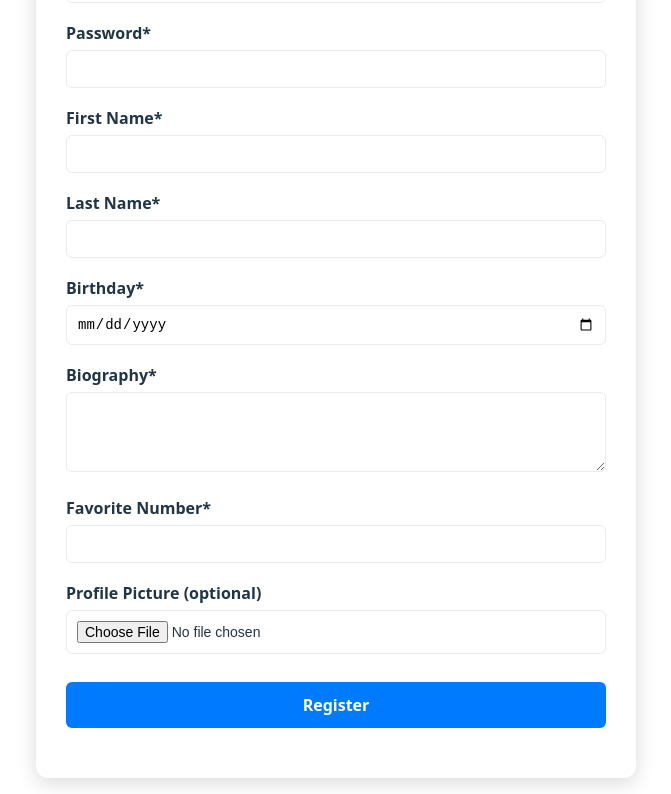
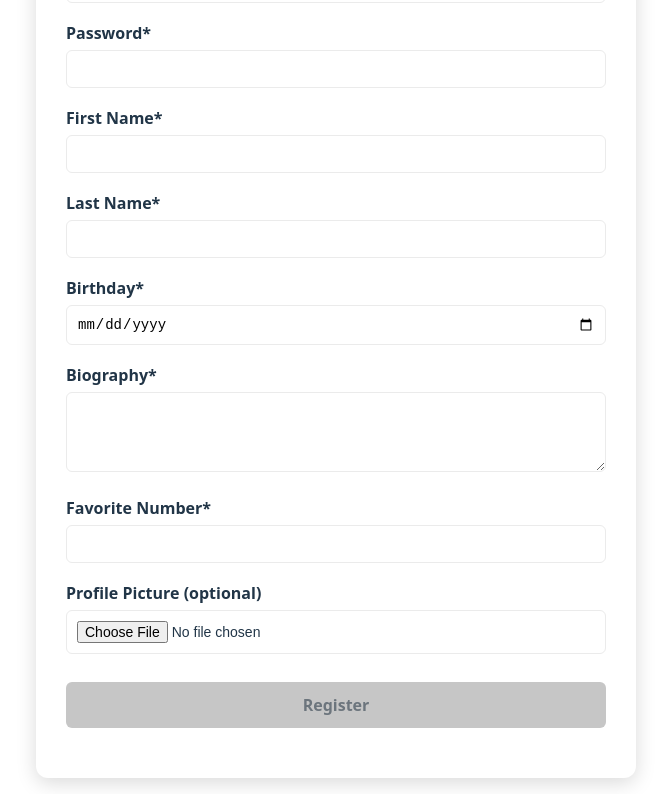
Before and after one commit to jhernandez4/user-profile-client, a React (Vite) app: page /signup in a window 1280 px wide. Shown: the part 266-1060 px from the top of the page, without its empty margins (304-975 px from the left). Built offline with nearby package versions, Linux system fonts and the light colour scheme; no server answers.

Commit message:
refactor: refactor disabled button styling

```diff
--- a/src/index.css
+++ b/src/index.css
@@ -74,6 +74,12 @@ button:focus-visible {
   outline: 4px auto -webkit-focus-ring-color;
 }
 
+button:disabled {
+  background-color: #c6c6c6;
+  color: #6c757d;
+  cursor: wait;
+}
+
 .error-message {
   display: flex;
   align-items: center;
--- a/src/pages/LogInPage/LogInPage.css
+++ b/src/pages/LogInPage/LogInPage.css
@@ -36,7 +36,7 @@
     font-size: 1rem;
 }
 
-.login-form button {
+.login-form-button {
     width: 100%;
     margin-bottom: 10px;
     padding: 12px;
@@ -49,12 +49,6 @@
     transition: background-color 0.3s ease;
 }
 
-.login-form button:hover {
+.login-form-button:hover:not(:disabled) {
     background-color: #0056b3;
 }
-
-.login-form button:disabled {
-    background-color: #c6c6c6;
-    color: #6c757d;
-    cursor: wait;
-}
--- a/src/pages/LogInPage/LogInPage.jsx
+++ b/src/pages/LogInPage/LogInPage.jsx
@@ -61,7 +61,7 @@ const LogInPage = () => {
           onChange={handleChange}
         />
 
-        <button type="submit" disabled={isLoading}>
+        <button className="login-form-button" type="submit" disabled={isLoading}>
           Log In
         </button>
         {error &&
--- a/src/pages/SignUpPage/SignUpPage.css
+++ b/src/pages/SignUpPage/SignUpPage.css
@@ -43,7 +43,7 @@
   min-height: 80px;
 }
 
-.signup-form button {
+.signup-form-button {
   width: 100%;
   padding: 12px;
   background: #007bff;
@@ -56,6 +56,6 @@
   margin: 10px 0;
 }
 
-.signup-form button:hover {
+.signup-form-button:hover:not(:disabled) {
   background-color: #0056b3;
 }
--- a/src/pages/SignUpPage/SignUpPage.jsx
+++ b/src/pages/SignUpPage/SignUpPage.jsx
@@ -43,7 +43,7 @@ const SignUpPage = () => {
       console.log(submitResponse);
       setSuccess(true);
     } catch (error) {
-      setError(error.response.data.detail || 'An error occurred while signing up.');
+      setError(error?.response?.data?.detail || 'An error occurred while signing up.');
       console.log(error);
     } finally {
       setIsLoading(false);
@@ -82,7 +82,9 @@ const SignUpPage = () => {
         <label>Profile Picture {`(optional)`}</label>
         <input type="file" name="profile_picture" accept="image/*" onChange={handleChange} />
 
-        <button type="submit">Register</button>
+        <button className='signup-form-button' type="submit" disabled={true}>
+          Register
+        </button>
         {error &&
           <div className="error-message">{error}</div>
         }
```
